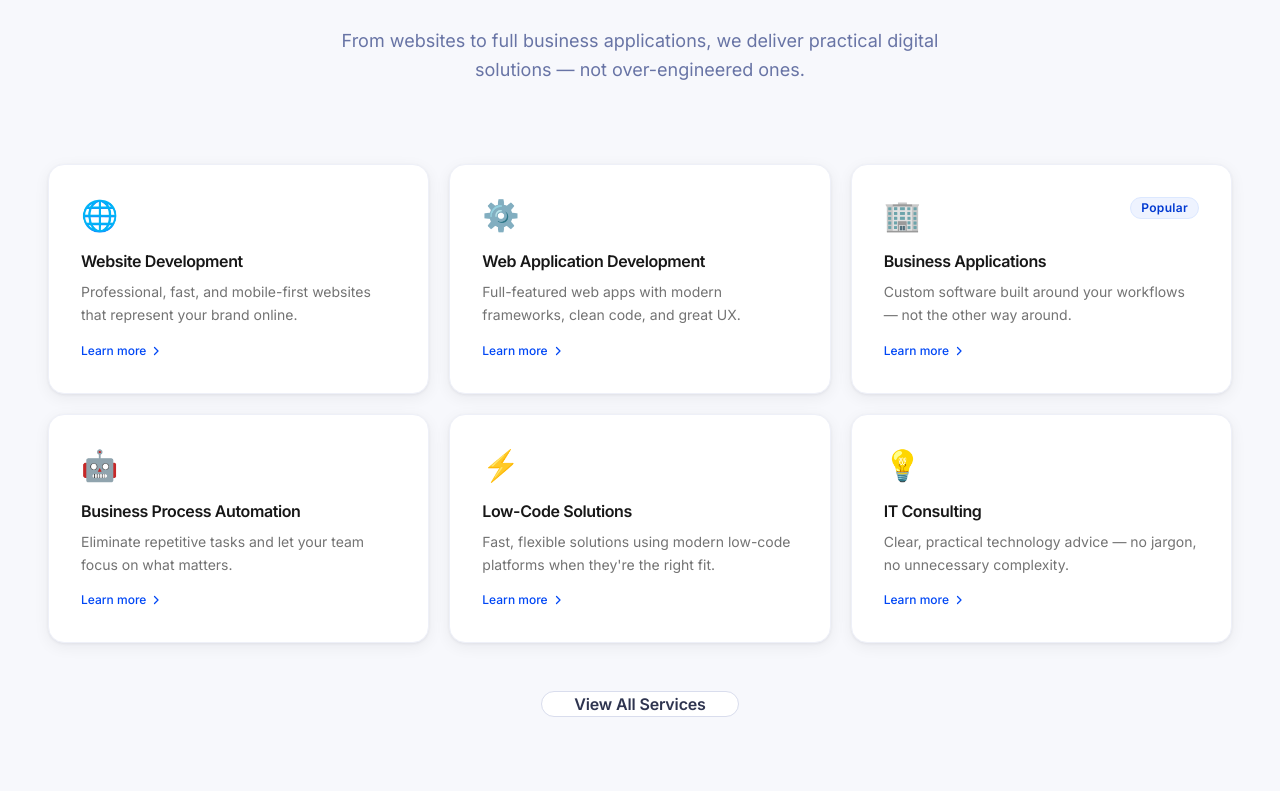
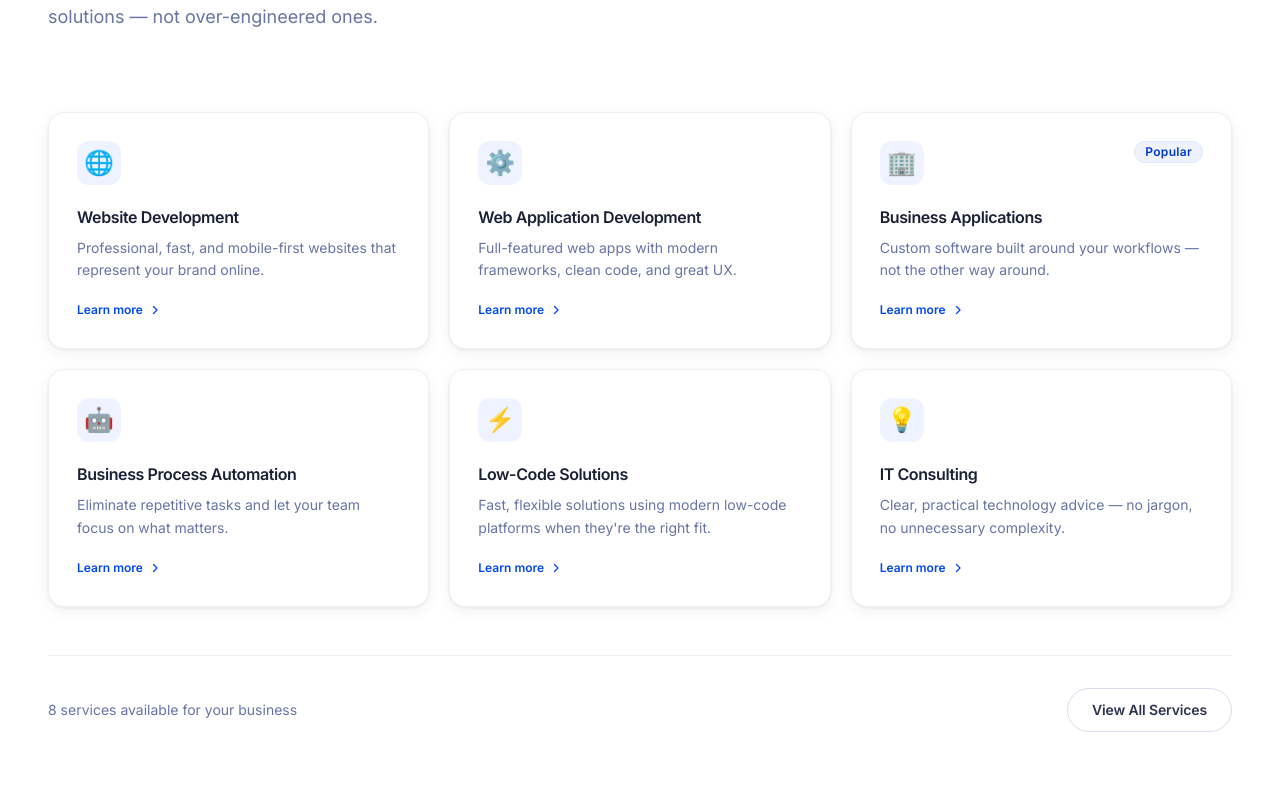
Before and after one commit to fatma-arch-lab/fwd-lab, a Next.js app: page / in a window 1280 px wide. Shown: the part 1509-2300 px from the top of the page. Built offline with nearby package versions, Linux system fonts and the light colour scheme.

Commit message:
design: src/components/sections/ServicesPreview.tsx

```diff
--- a/src/components/sections/ServicesPreview.tsx
+++ b/src/components/sections/ServicesPreview.tsx
@@ -1,54 +1,64 @@
 import Link from "next/link";
 import { services } from "@/data/services";
-import { Card } from "@/components/ui/Card";
 import { Badge } from "@/components/ui/Badge";
 import { SectionHeading } from "@/components/ui/SectionHeading";
 import { Button } from "@/components/ui/Button";
 import { Section } from "@/components/layout/Section";
 import { Container } from "@/components/layout/Container";
 
-// Show only 6 services on homepage
 const previewServices = services.slice(0, 6);
 
 export function ServicesPreview() {
   return (
-    <Section background="light">
+    <Section background="white">
       <Container>
         <SectionHeading
           eyebrow="What We Do"
           title="Services built for real business needs"
           description="From websites to full business applications, we deliver practical digital solutions — not over-engineered ones."
+          align="left"
         />
 
         <div className="grid gap-5 sm:grid-cols-2 lg:grid-cols-3">
           {previewServices.map((service) => (
-            <Link key={service.id} href={`/services#${service.id}`} className="group block focus:outline-none">
-              <Card className="h-full group-hover:-translate-y-1 group-hover:shadow-hover group-focus-visible:outline group-focus-visible:outline-2 group-focus-visible:outline-brand-500 transition-all duration-300">
-                <div className="flex items-start justify-between gap-3 mb-4">
-                  <span className="text-3xl" role="img" aria-label={service.title}>
+            <Link
+              key={service.id}
+              href={`/services#${service.id}`}
+              className="group block focus:outline-none"
+            >
+              <div className="relative h-full overflow-hidden rounded-2xl border border-ink-100 bg-white p-7 shadow-soft transition-all duration-300 group-hover:-translate-y-1 group-hover:shadow-hover group-hover:border-brand-100 group-focus-visible:ring-2 group-focus-visible:ring-brand-500 group-focus-visible:ring-offset-2">
+                {/* Top accent bar */}
+                <div className="absolute inset-x-0 top-0 h-0.5 bg-brand-gradient opacity-0 transition-opacity duration-300 group-hover:opacity-100" aria-hidden="true" />
+
+                <div className="mb-5 flex items-start justify-between gap-3">
+                  <div className="flex h-11 w-11 items-center justify-center rounded-xl bg-brand-50 text-2xl">
                     {service.icon}
-                  </span>
-                  {service.tag && <Badge>{service.tag}</Badge>}
+                  </div>
+                  {service.tag && <Badge variant="brand">{service.tag}</Badge>}
                 </div>
-                <h3 className="mb-2 text-base font-semibold text-neutral-900">
+
+                <h3 className="mb-2 text-base font-semibold text-ink-900">
                   {service.title}
                 </h3>
-                <p className="text-sm leading-relaxed text-neutral-500">
+                <p className="text-sm leading-relaxed text-ink-500">
                   {service.shortDescription}
                 </p>
-                <span className="mt-4 inline-flex items-center gap-1 text-xs font-medium text-brand-600 group-hover:gap-2 transition-all">
+                <span className="mt-5 inline-flex items-center gap-1.5 text-xs font-semibold text-brand-600 transition-all duration-200 group-hover:gap-2.5">
                   Learn more
-                  <svg className="h-3 w-3" fill="none" stroke="currentColor" strokeWidth="2.5" viewBox="0 0 24 24">
+                  <svg className="h-3 w-3" fill="none" stroke="currentColor" strokeWidth="2.5" viewBox="0 0 24 24" aria-hidden="true">
                     <path strokeLinecap="round" strokeLinejoin="round" d="M9 5l7 7-7 7" />
                   </svg>
                 </span>
-              </Card>
+              </div>
             </Link>
           ))}
         </div>
 
-        <div className="mt-12 text-center">
-          <Button href="/services" variant="secondary" size="lg">
+        <div className="mt-12 flex items-center justify-between border-t border-ink-100 pt-8">
+          <p className="text-sm text-ink-500">
+            {services.length} services available for your business
+          </p>
+          <Button href="/services" variant="secondary" size="md">
             View All Services
           </Button>
         </div>
```
